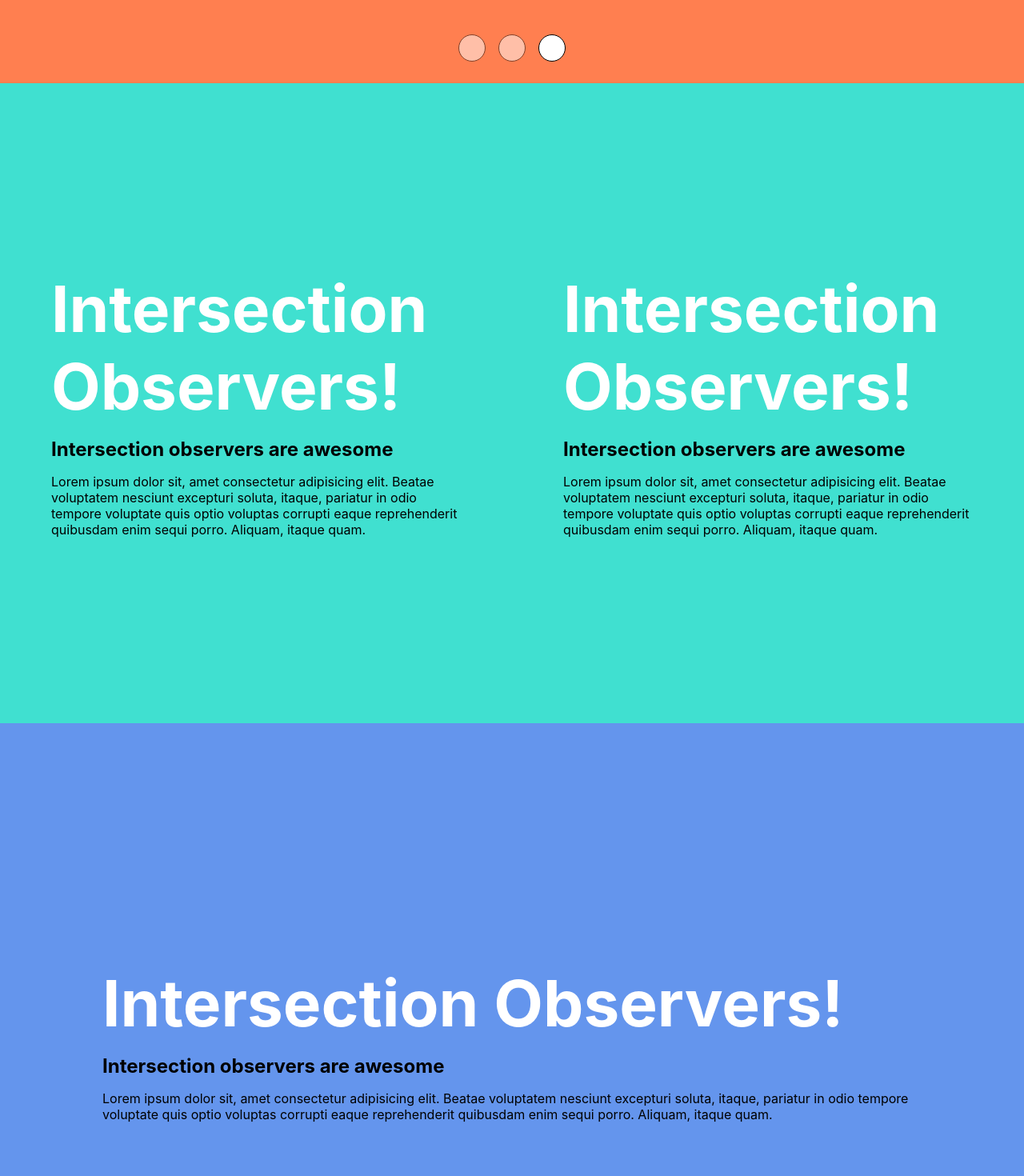
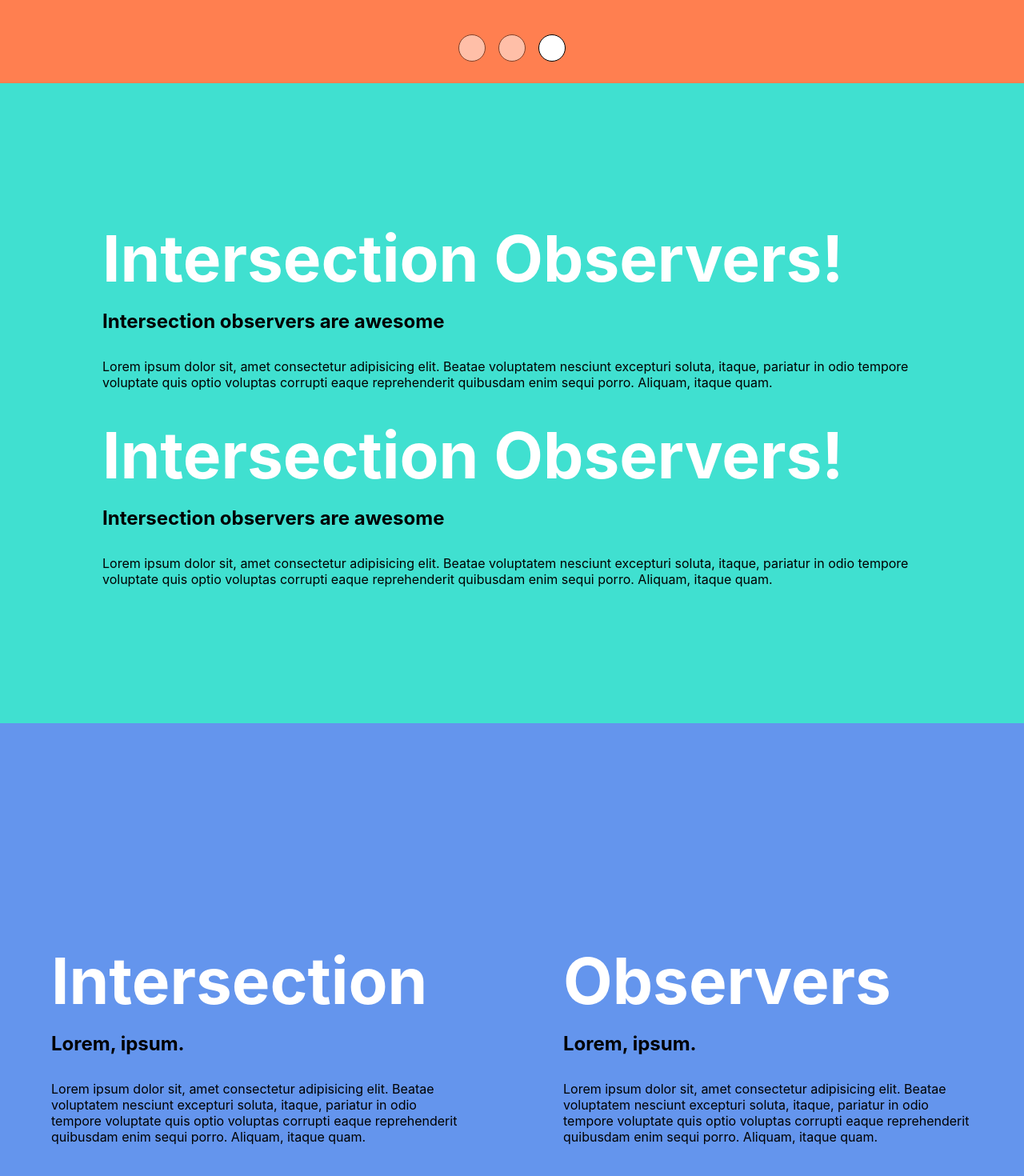
Before and after one commit to vinicius-el-khalili/reactnn, a React (Create React App) app: page / in a window 1280 px wide. Shown: the part 696-2166 px from the top of the page at 80% size. Built offline with nearby package versions, Linux system fonts and the light colour scheme.

Commit message:
apply vertical and horizontal animations

```diff
--- a/src/App.tsx
+++ b/src/App.tsx
@@ -33,6 +33,7 @@ function App() {
       </ScrollContainer>
 
       <ScrollContainer style={{backgroundColor:"turquoise"}} id={"sc2"} setScrollPage={setScrollPage}>
+        <div className='DoubleContainer-V'>
           <AnimateOnShow preAnimation={["hidden-right"]} postAnimation={["show"]} ioOptions={options}>
               <div className='test-content-1'>
                 <h1>Intersection Observers!</h1>
@@ -47,16 +48,26 @@ function App() {
                 <p>Lorem ipsum dolor sit, amet consectetur adipisicing elit. Beatae voluptatem nesciunt excepturi soluta, itaque, pariatur in odio tempore voluptate quis optio voluptas corrupti eaque reprehenderit quibusdam enim sequi porro. Aliquam, itaque quam.</p>
               </div>
           </AnimateOnShow>
+        </div>
       </ScrollContainer>
 
       <ScrollContainer style={{backgroundColor:"cornflowerblue"}} id={"sc3"} setScrollPage={setScrollPage}>
+        <div className='DoubleContainer-H'>
           <AnimateOnShow preAnimation={["hidden-right"]} postAnimation={["show"]} ioOptions={options}>
             <div className='test-content-1'>
-            <h1>Intersection Observers!</h1>
-            <h2>Intersection observers are awesome</h2>
+              <h1>Intersection</h1>
+              <h2>Lorem, ipsum.</h2>
               <p>Lorem ipsum dolor sit, amet consectetur adipisicing elit. Beatae voluptatem nesciunt excepturi soluta, itaque, pariatur in odio tempore voluptate quis optio voluptas corrupti eaque reprehenderit quibusdam enim sequi porro. Aliquam, itaque quam.</p>
             </div>
           </AnimateOnShow>
+          <AnimateOnShow preAnimation={["hidden-left"]} postAnimation={["show"]} ioOptions={options}>
+            <div className='test-content-1'>
+              <h1>Observers</h1>
+              <h2>Lorem, ipsum.</h2>
+              <p>Lorem ipsum dolor sit, amet consectetur adipisicing elit. Beatae voluptatem nesciunt excepturi soluta, itaque, pariatur in odio tempore voluptate quis optio voluptas corrupti eaque reprehenderit quibusdam enim sequi porro. Aliquam, itaque quam.</p>
+            </div>
+          </AnimateOnShow>
+        </div>
       </ScrollContainer>
 
     </div>
--- a/src/index.css
+++ b/src/index.css
@@ -48,9 +48,6 @@ h1 {
   transition: .4s;
   transform: translateX(4rem); }
 
-@media (prefers-reduced-motion) {
-  .hidden {
-    transition: none; } }
 .test-content-1 {
   display: flex;
   flex-direction: column;
@@ -65,7 +62,8 @@ h1 {
   .test-content-1 h2 {
     width: 100%; }
   .test-content-1 p {
-    width: 100%; }
+    width: 100%;
+    padding-top: 1rem; }
 
 .Navbar {
   position: fixed;
@@ -86,11 +84,23 @@ h1 {
     opacity: 0.5;
     cursor: pointer; }
 
+.DoubleContainer-H {
+  display: flex;
+  justify-content: center; }
+
+.DoubleContainer-V {
+  display: flex;
+  flex-direction: column;
+  gap: 2rem; }
+
 @media (max-width: 550px) {
   h1 {
     font-size: 2rem; }
 
   h2 {
     font-size: 1.2rem; } }
+@media (prefers-reduced-motion) {
+  .hidden {
+    transition: none; } }
 
 /*# sourceMappingURL=index.css.map */
--- a/src/index.scss
+++ b/src/index.scss
@@ -58,12 +58,6 @@ h1{
     transform: translateX(4rem);
 }
 
-@media(prefers-reduced-motion){
-    .hidden{
-        transition: none;
-    }
-}
-
 .test-content-1{
     display: flex;
     flex-direction: column;
@@ -81,6 +75,7 @@ h1{
     }
     p{
         width: 100%;
+        padding-top: 1rem;
     }
 }
 
@@ -104,6 +99,16 @@ h1{
         cursor: pointer;
     }
 }
+.DoubleContainer-H{
+    display: flex;
+    justify-content: center;
+}
+
+.DoubleContainer-V{
+    display: flex;
+    flex-direction: column;
+    gap: 2rem;
+}
 
 @media (max-width:550px) {
     h1{
@@ -113,3 +118,9 @@ h1{
         font-size: 1.2rem;
     }
 }
+
+@media(prefers-reduced-motion){
+    .hidden{
+        transition: none;
+    }
+}
```
Also changed, not shown: 2 other files (tests, documents, lock files or other folders). Lines whose indentation alone changed are shown as unchanged.
